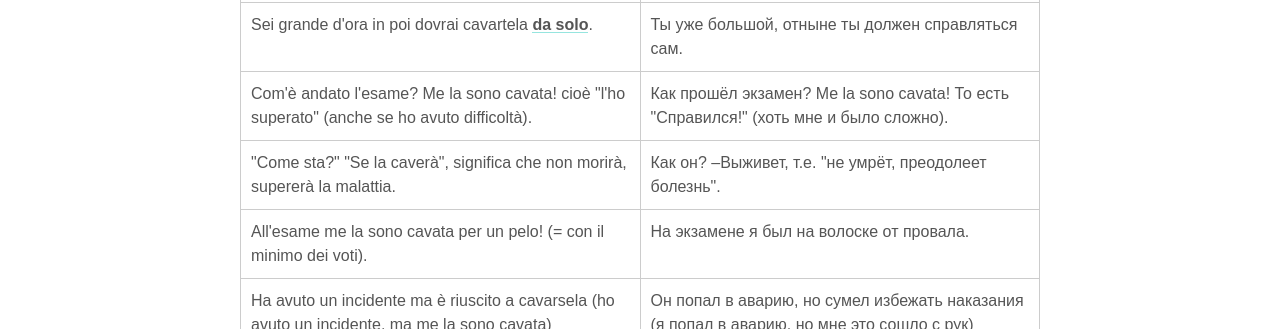
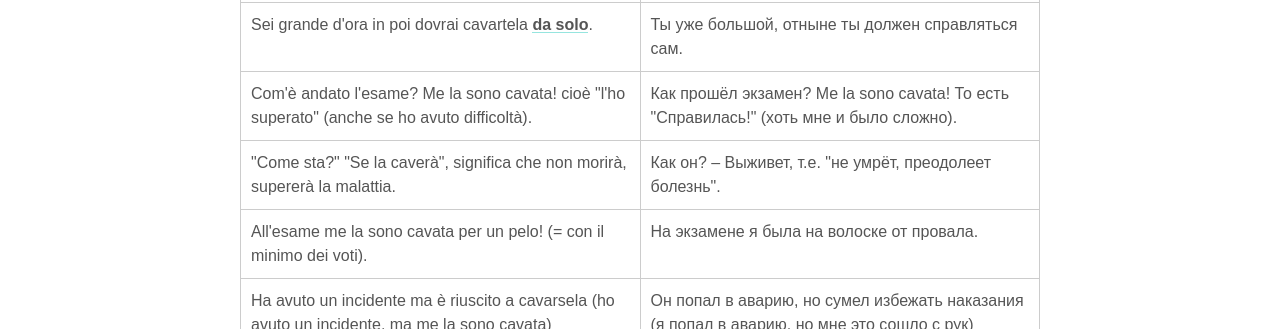
Before and after one commit to postolny/postolny.github.io, a Jekyll site: the page built from _posts/2021-03-11-cavarsela.md, in a window 1280 px wide. Shown: the part 1533-1862 px from the top of the page. Built offline with Jekyll 4.4.1, drawn with Linux system fonts in a browser that asks for light colours; nearby versions of some CDN libraries.

Commit message:
Update 2021-03-11-cavarsela.md

```diff
--- a/_posts/2021-03-11-cavarsela.md
+++ b/_posts/2021-03-11-cavarsela.md
@@ -35,9 +35,9 @@ v.procompl. CO
 |Marina se la cava abbastanza bene col tennis.|Марина достаточно хорошо справляется с теннисом.|
 |Marco ha studiato abbastanza, quindi credo che all'esame se la caverà.|Марко выучил достаточно хорошо, поэтому я думаю что во время экзамена он справится.|
 |Sei grande d'ora in poi dovrai cavartela [da solo]({{ site.baseurl }}/2020-11-08/da-solo).|Ты уже большой, отныне ты должен справляться сам.|
-|Com'è andato l'esame? Me la sono cavata! cioè "l'ho superato" (anche se ho avuto difficoltà).|Как прошёл экзамен?  Me la sono cavata! То есть "Справился!" (хоть мне и было сложно).|
-|"Come sta?" "Se la caverà", significa che non morirà, supererà la malattia.|Как он? –Выживет, т.е. "не умрёт, преодолеет болезнь".|
-|All'esame me la sono cavata per un pelo! (= con il minimo dei voti).|На экзамене я был на волоске от провала.|
+|Com'è andato l'esame? Me la sono cavata! cioè "l'ho superato" (anche se ho avuto difficoltà).|Как прошёл экзамен?  Me la sono cavata! То есть "Справилась!" (хоть мне и было сложно).|
+|"Come sta?" "Se la caverà", significa che non morirà, supererà la malattia.|Как он? – Выживет, т.е. "не умрёт, преодолеет болезнь".|
+|All'esame me la sono cavata per un pelo! (= con il minimo dei voti).|На экзамене я была на волоске от провала.|
 |Ha avuto un incidente ma è riuscito a cavarsela (ho avuto un incidente, ma me la sono cavata)|Он попал в аварию, но сумел избежать наказания (я попал в аварию, но мне это сошло с рук)|
 |È stata una scalata difficile ma sono riusciti a cavarsela (ma siamo riusciti a cavarcela)|Это был трудный подъем, но они смогли его преодолеть (но мы справились)|
 |È riuscita a cavarsela per miracolo.|Ей каким-то чудом удалось спастись.|
```
